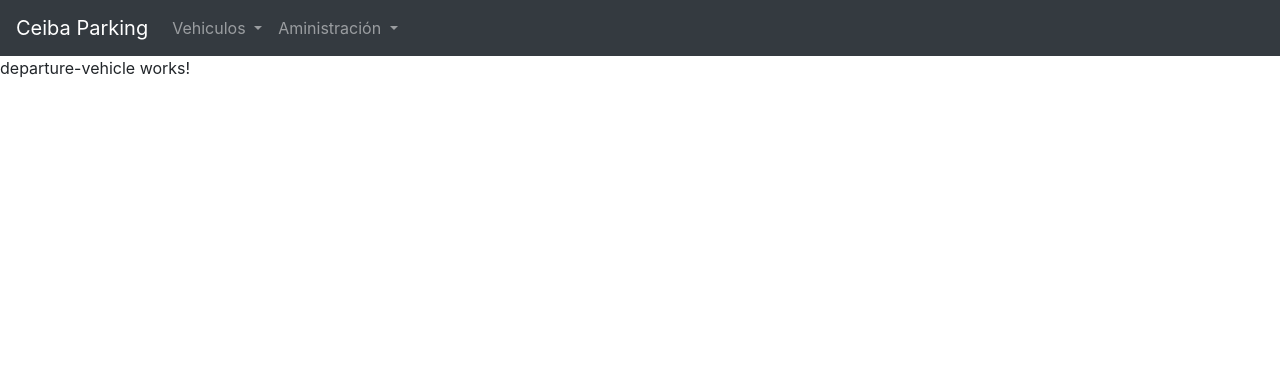
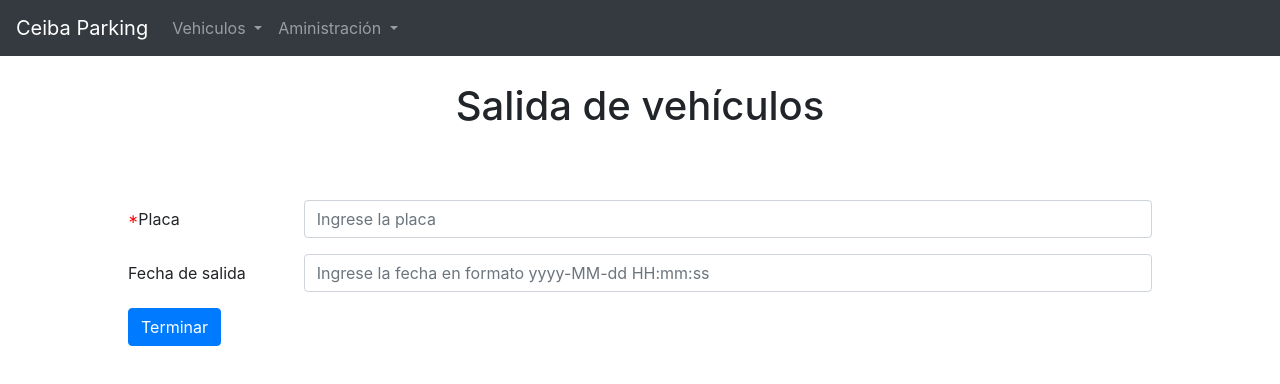
Before and after one commit to AlexixsGit/ceiba-parking-front, an Angular app: page /departureVehicleComponent in a window 1280 px wide. Shown: the top 384 px of the page. Built offline with nearby package versions, Linux system fonts and the light colour scheme.

Commit message:
Se agrega la salida de los vehiculos junto con su facturacion

```diff
--- a/src/app/departure-vehicle/departure-vehicle.component.html
+++ b/src/app/departure-vehicle/departure-vehicle.component.html
@@ -1,3 +1,78 @@
-<p>
-  departure-vehicle works!
-</p>
+<div class="main-div">
+  <h1 class="main-titles">Salida de vehículos</h1>
+  <div class="alert alert-success" role="alert" *ngIf="isSuccess">
+    {{message}}
+  </div>
+  <div class="alert alert-danger" role="alert" *ngIf="!isValid">
+    {{message}}
+  </div>
+  <form>
+    <div class="form-group row">
+      <label for="inputEmail3" class="col-sm-2 col-form-label">
+        <span class="required-fields">*</span>Placa</label>
+      <div class="col-sm-10">
+        <input type="text" name="plaque" size="6" [(ngModel)]="plaque" (click)="clearValidations()" class="form-control" id="plaque"
+          placeholder="Ingrese la placa">
+      </div>
+    </div>
+    <div class="form-group row">
+      <label for="entryDate" class="col-sm-2 col-form-label">Fecha de salida</label>
+      <div class="col-sm-10">
+        <input type="text" name="departureDate" size="6" class="form-control" (click)="clearValidations()" id="departureDate" [(ngModel)]="departureDate"
+          placeholder="Ingrese la fecha en formato yyyy-MM-dd HH:mm:ss">
+      </div>
+    </div>
+    <div class="form-group row">
+      <div class="col-sm-10">
+        <button type="submit" class="btn btn-primary" (click)="!isRunning && save()">Terminar</button>
+      </div>
+    </div>
+  </form>
+</div>
+
+<div class="modal modalError fade" #invoiceModal id="invoiceModal" tabindex="-1" role="dialog" aria-hidden="true">
+  <div class="modal-dialog modal-md">
+    <div class="modal-content">
+      <div class="modal-header">
+        <span>Factura de salida</span>
+      </div>
+      <div class="modal-body row">
+        <div class="container col-md-12">
+          <form>
+            <div class="row">
+              <div class="column">
+                <ul style="list-style:none">
+                  <li>Placa:</li>
+                  <li>Vehículo:</li>
+                  <li>Empleado:</li>
+                  <li>Fecha y hora de ingreso:</li>
+                  <li>Fecha y hora de salida:</li>
+                  <li>Iva:</li>
+                  <li>Costo adicional:</li>
+                  <li>Subtotal:</li>
+                  <li>Total:</li>
+                </ul>
+              </div>
+              <div class="column">
+                <ul style="list-style:none">
+                  <li>{{invoicePlaque}}</li>
+                  <li>{{invoiceDescVehicleType}}</li>
+                  <li>{{invoiceEmployee}}</li>
+                  <li>{{invoiceEntryDate | date:'yyyy-MM-dd HH:mm:ss'}}</li>
+                  <li> {{invoiceDapartureDate | date:'yyyy-MM-dd HH:mm:ss'}} </li>
+                  <li>{{invoiceIva}}</li>
+                  <li>{{invoiceAdditionalCost}}</li>
+                  <li>{{invoiceSubtotal}}</li>
+                  <li>{{invoiceTotal}}</li>
+                </ul>
+              </div>
+            </div>
+          </form>
+        </div>
+      </div>
+      <div class="modal-footer">
+        <span data-dismiss="modal" class="btn btn-default" value="cerrar">Imprimir</span>
+      </div>
+    </div>
+  </div>
+</div>
--- a/src/app/departure-vehicle/departure-vehicle.component.ts
+++ b/src/app/departure-vehicle/departure-vehicle.component.ts
@@ -1,15 +1,119 @@
-import { Component, OnInit } from '@angular/core';
+import { Component, OnInit, ViewChild, ElementRef } from '@angular/core';
+import { DepartureVehicleService } from './departure-vehicle.service';
+import { Parking } from '../model/Parking.model';
+import { Invoice } from '../model/Invoice.model';
+import { DatePipe } from '@angular/common';
+
+declare var jQuery;
 
 @Component({
   selector: 'app-departure-vehicle',
   templateUrl: './departure-vehicle.component.html',
-  styleUrls: ['./departure-vehicle.component.css']
+  styleUrls: ['./departure-vehicle.component.css'],
+  providers: [DepartureVehicleService]
 })
 export class DepartureVehicleComponent implements OnInit {
 
-  constructor() { }
+  @ViewChild("invoiceModal") exitomodal: ElementRef;
+
+
+  private plaque: string = "";
+  private departureDate: string;
+  private isRunning: boolean = false;
+  private isValid: boolean = true;
+  private isSuccess: boolean = false;
+  private message: string;
+  private parking: Parking;
+  private invoice: Invoice;
+
+  //DATOS DE LA FACTURA
+  private invoicePlaque: string = "";
+  private invoiceDescVehicleType: string = "";
+  private invoiceEmployee: string = "";
+  private invoiceIva: string = "";
+  private invoiceAdditionalCost: string = "";
+  private invoiceSubtotal: string = "";
+  private invoiceTotal: string = "";
+  private invoiceEntryDate: string = "";
+  private invoiceDapartureDate: string = "";
+
+  constructor(private departureVehicleService: DepartureVehicleService) {
+    this.parking = new Parking();
+  }
 
   ngOnInit() {
   }
 
+  public save(): void {
+    this.isValid = this.departureVehicleService.validate(this.plaque);
+    this.isSuccess = false;
+
+
+    if (this.isValid) {
+      this.isRunning = true;
+
+      this.departureVehicleService.getParkingByPlaque(this.plaque).subscribe(parkingFound => {
+
+        if (parkingFound.totalRecords > 0) {
+          this.parking = parkingFound.list[0];
+
+          this.departureVehicleService.departureVehicle(this.parking).subscribe(parkingReturned => {
+
+            if (parkingReturned.entity) {
+              this.parking = JSON.parse(JSON.stringify(parkingReturned.entity));
+              this.parking.departureDate = new Date(this.departureDate);
+
+              this.departureVehicleService.createInvoice(this.parking).subscribe(invoiceReturned => {
+                this.isRunning = false;
+
+                if (invoiceReturned.entity) {
+                  this.invoice = JSON.parse(JSON.stringify(invoiceReturned.entity));
+                  this.fillInvoiceData(this.invoice);
+                  this.plaque = "";
+                  this.departureDate = "";
+                  jQuery(this.exitomodal.nativeElement).modal('show');
+                } else {
+                  this.isRunning = false;
+                  this.isValid = false;
+                  this.message = parkingReturned.message;
+                }
+              });
+
+            } else {
+              this.isRunning = false;
+              this.isValid = false;
+              this.message = parkingReturned.message;
+            }
+          });
+        } else {
+          this.isRunning = false;
+          this.isValid = false;
+          this.message = "No hay vehiculos con la placa ingresada";
+        }
+
+      });
+
+    } else {
+      this.message = "Ingresa los datos obligatorios";
+    }
+  }
+
+
+  public clearValidations(): void {
+    this.isRunning = false;
+    this.isSuccess = false;
+    this.isValid = true;
+  }
+
+  private fillInvoiceData(invoice: Invoice): void {
+    this.invoicePlaque = invoice.plaque;
+    this.invoiceEmployee = invoice.employee;
+    this.invoiceDescVehicleType = invoice.descVehicleType;
+    this.invoiceIva = invoice.iva.toString();
+    this.invoiceAdditionalCost = invoice.additionalCost.toString();
+    this.invoiceSubtotal = invoice.subtotal.toString();
+    this.invoiceTotal = invoice.total.toString();
+    this.invoiceEntryDate = invoice.entryDate.toString();
+    this.invoiceDapartureDate = invoice.departureDate.toString();
+  }
 }
--- a/src/app/enter-vehicle/enter-vehicle.component.html
+++ b/src/app/enter-vehicle/enter-vehicle.component.html
@@ -22,14 +22,14 @@
         <div class="col-sm-10">
           <div class="form-check">
             <input class="form-check-input" type="radio" name="vehicleType" (click)="clearValidations()" [(ngModel)]="vehicleTypeId"
-              id="vehicleType1" value="1" checked>
+              id="vehicleType1" value="2" checked>
             <label class="form-check-label" for="vehicleType1">
               Carro
             </label>
           </div>
           <div class="form-check">
             <input class="form-check-input" type="radio" name="vehicleType" (click)="clearValidations()" [(ngModel)]="vehicleTypeId"
-              id="vehicleType2" value="2">
+              id="vehicleType2" value="1">
             <label class="form-check-label" for="vehicleType2">
               Moto
             </label>
@@ -37,7 +37,7 @@
         </div>
       </div>
     </fieldset>
-    <div class="form-group row" *ngIf="vehicleTypeId === '2'">
+    <div class="form-group row" *ngIf="vehicleTypeId === '1'">
       <label for="engine" class="col-sm-2 col-form-label">
         <span class="required-fields">*</span>Cilindraje</label>
       <div class="col-sm-10">
--- a/src/app/enter-vehicle/enter-vehicle.component.ts
+++ b/src/app/enter-vehicle/enter-vehicle.component.ts
@@ -13,7 +13,7 @@ import { EnterVehicleService } from './enter-vehicle.service';
 export class EnterVehicleComponent implements OnInit {
 
   private plaque: string = "";
-  private vehicleTypeId: string = '1';
+  private vehicleTypeId: string = '2';
   private engine: number = 0;
   private entryDate: string;
   private parking: Parking;
@@ -22,7 +22,6 @@ export class EnterVehicleComponent implements OnInit {
   private isValid: boolean = true;
   private isSuccess: boolean = false;
   private message: string;
-  private showVehicleType: boolean = false;
 
   constructor(private enterVehicleService: EnterVehicleService) {
     this.parking = new Parking();
@@ -34,7 +33,6 @@ export class EnterVehicleComponent implements OnInit {
 
   public save(): void {
     this.isSuccess = false;
-    this.isValid = false;
     this.complete();
     this.isValid = this.enterVehicleService.validate(this.parking);
     if (this.isValid) {
@@ -79,7 +77,7 @@ export class EnterVehicleComponent implements OnInit {
     this.vehicleType = new VehicleType();
     this.parking = new Parking();
     this.plaque = "";
-    this.vehicleTypeId = '1';
+    this.vehicleTypeId = '2';
     this.engine = 0;
     this.entryDate = '';
   }
--- a/src/styles.css
+++ b/src/styles.css
@@ -13,3 +13,15 @@
 .required-fields{
     color: red;
 }
+
+.column {
+    float: left;
+    width: 50%;
+}
+
+/* Clear floats after the columns */
+.row:after {
+    content: "";
+    display: table;
+    clear: both;
+}
```
Also changed, not shown: src/app/departure-vehicle/departure-vehicle.service.ts (+28 -1 lines).
